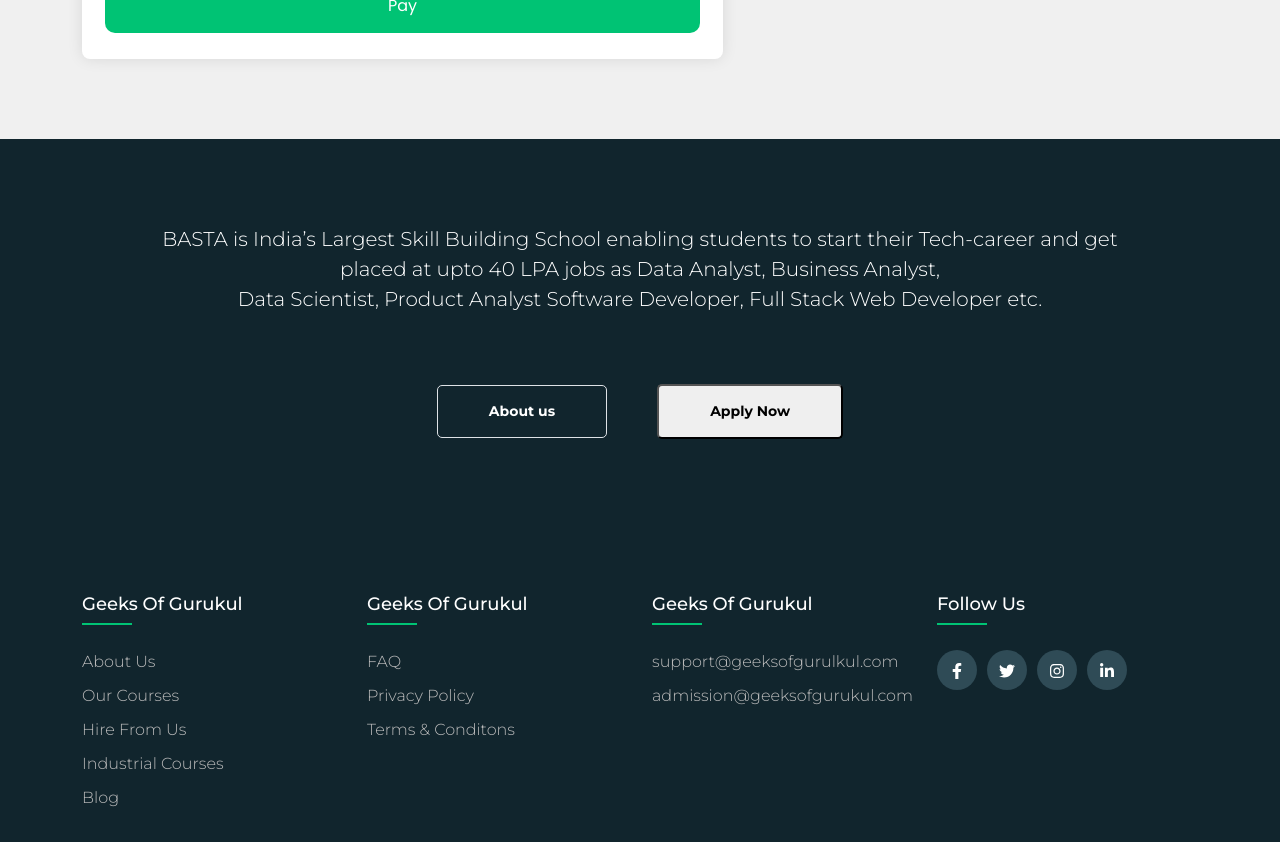
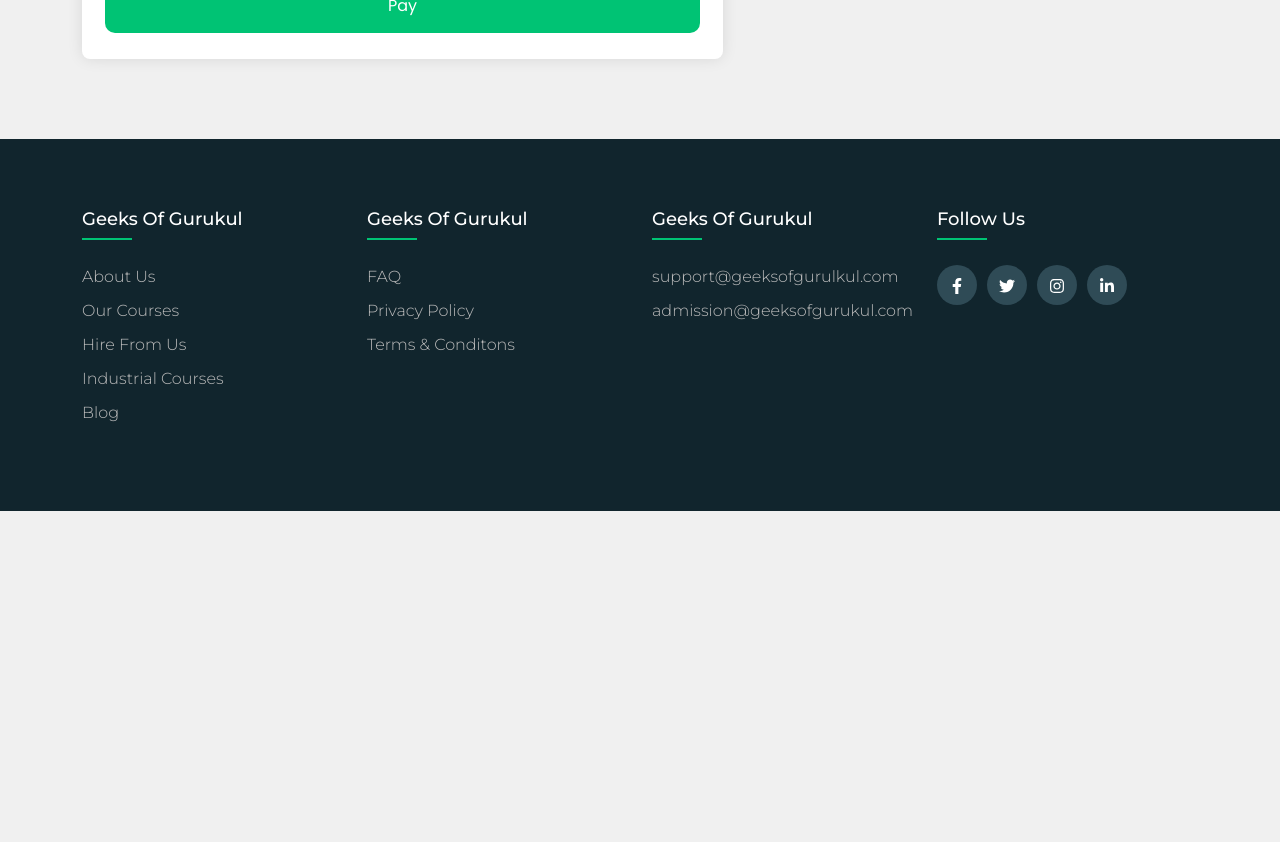
Before and after one commit to KhalidMimMuzahid/gog-main-react-app-client-side, a React (Create React App) app: page /admissionForm in a window 1280 px wide. Shown: the part 1020-1862 px from the top of the page. After the commit the page ends 1531 px from the top, so only its background shows below. Built offline with nearby package versions, Linux system fonts and the light colour scheme; no server answers; sample sign-in values are in the browser's storage.

Commit message:
hero area complect

```diff
--- a/src/pages/AdmissionForm/AdmissionForm.js
+++ b/src/pages/AdmissionForm/AdmissionForm.js
@@ -416,13 +416,7 @@ const AdmissionForm = () => {
                     </div>
 
                 </div>
-                <div className="wonder-area">
-                    <p>BASTA is India’s Largest Skill Building School enabling students to start their Tech-career and get <br /> placed at upto 40 LPA jobs as Data Analyst, Business Analyst, <br /> Data Scientist, Product Analyst Software Developer, Full Stack Web Developer etc.</p>
-                    <div className="wonder-btu">
-                        <button className="border">About us</button>
-                        <button>Apply Now</button>
-                    </div>
-                </div>
+
             </div>
         </div>
     );
```
